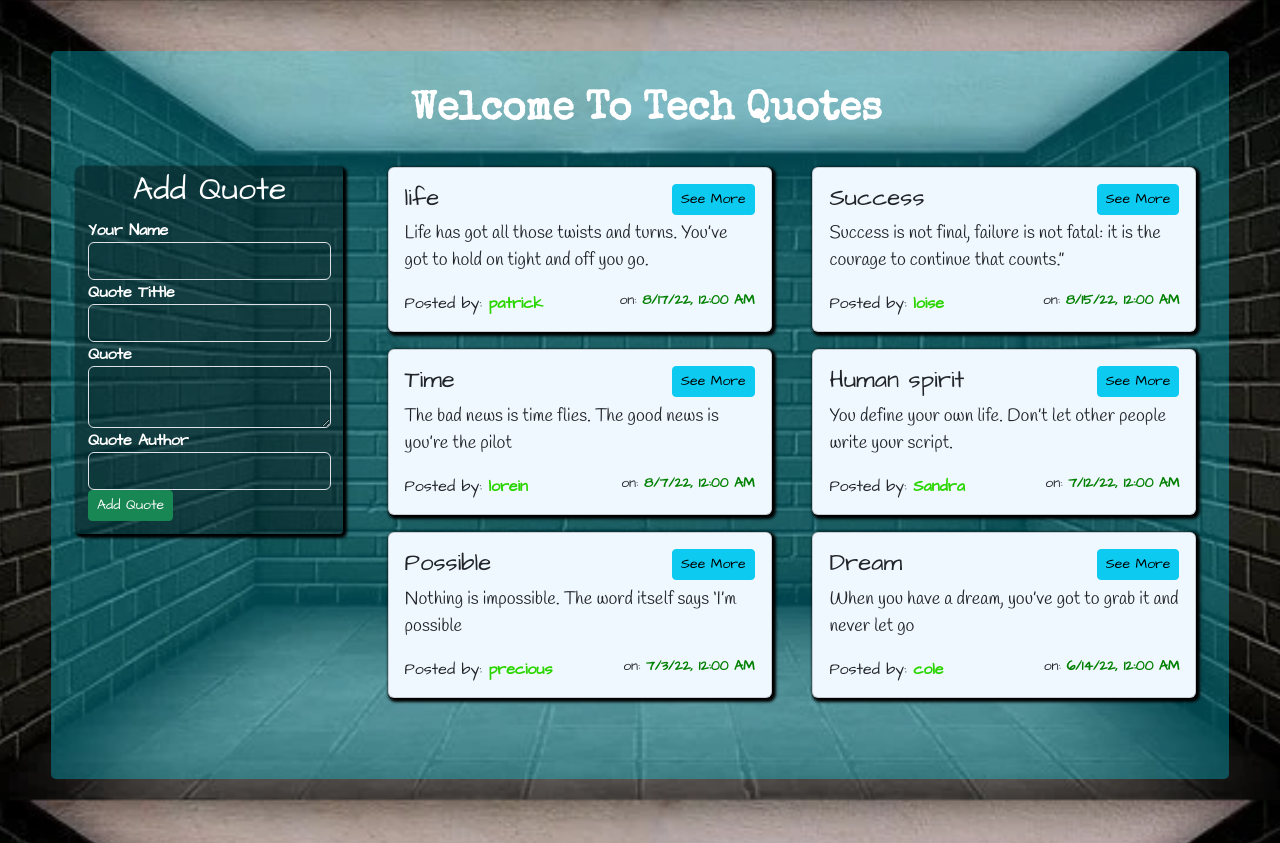
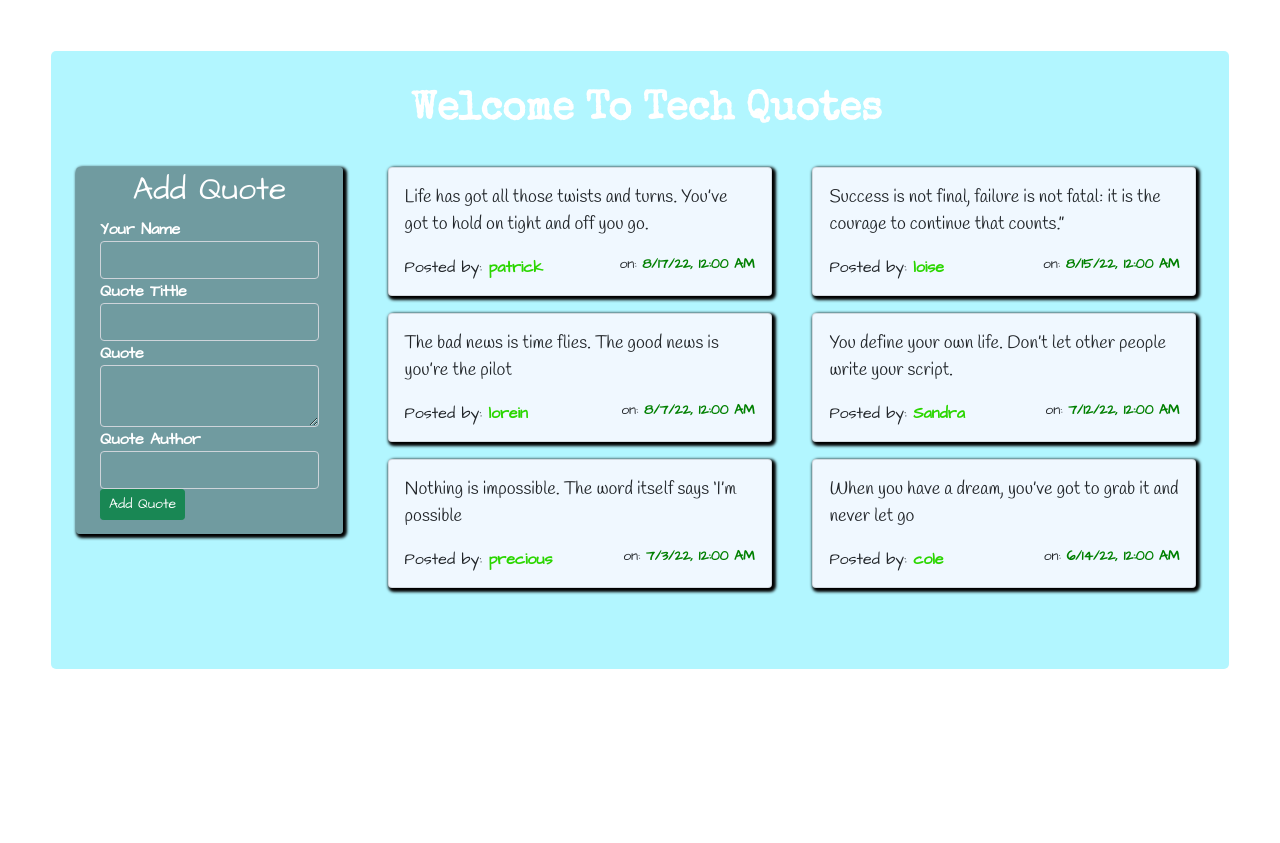
Before and after one commit to sandrakinoti16/Quotes, an Angular app: page / in a window 1280 px wide. After the commit the page ends 800 px from the top, so only its background shows below. Built offline with nearby package versions, Linux system fonts and the light colour scheme; a web font is replaced by a local one.

Commit message:
add changed filees

```diff
--- a/package.json
+++ b/package.json
@@ -18,6 +18,8 @@
     "@angular/platform-browser": "~13.3.0",
     "@angular/platform-browser-dynamic": "~13.3.0",
     "@angular/router": "~13.3.0",
+    "bootstrap": "^5.1.3",
+    "popper": "^1.0.1",
     "rxjs": "~7.5.0",
     "tslib": "^2.3.0",
     "zone.js": "~0.11.4"
@@ -28,6 +30,7 @@
     "@angular/compiler-cli": "~13.3.0",
     "@types/jasmine": "~3.10.0",
     "@types/node": "^12.11.1",
+    "angular-cli-ghpages": "^1.0.0",
     "jasmine-core": "~4.0.0",
     "karma": "~6.3.0",
     "karma-chrome-launcher": "~3.1.0",
--- a/src/app/quote-details/quote-details.component.ts
+++ b/src/app/quote-details/quote-details.component.ts
@@ -7,9 +7,9 @@ import { Quote } from '../quote';
   styleUrls: ['./quote-details.component.css']
 })
 export class QuoteDetailsComponent implements OnInit {
-  @Input() quoty: Quote | undefined;
+  @Input() quoty!: Quote ;
   @Output() isRead = new EventEmitter<boolean>();
-  quotes: any;
+  quotes!: Quote;
   deleteQuote(read:boolean){
     this.isRead.emit(read);
   }
--- a/src/app/quotes-form/quotes-form.component.html
+++ b/src/app/quotes-form/quotes-form.component.html
@@ -5,40 +5,40 @@
       <div class="form-group">
         <label for="name">Your Name</label>
         <input type="text" required class="form-control" id="name" [(ngModel)]="quoted.name" name="name" #name='ngModel' minlength="3">
-        <div *ngIf="name.invalid && name.dirty" class="alert alert-danger">
+        <!-- <div *ngIf="name.invalid && name.dirty" class="alert alert-danger">
           <div *ngIf="name.errors.required">
               Your name is required.
           </div>
           <div *ngIf="name.errors.minlength">
             Name is at least 3 characters long.
           </div>
-        </div>
+        </div>  -->
       </div>
       <div class="form-group">
         <label for="name">Quote Tittle</label>
         <input type="text" required class="form-control" id="title" [(ngModel)]="quoted.title" name="title" #title='ngModel'>
-        <div *ngIf="title.invalid && title.dirty" class="alert alert-danger">
+        <!-- <div *ngIf="title.invalid && title.dirty" class="alert alert-danger">
           <div *ngIf="title.errors.required">
               Title is required.
           </div>
-        </div>
+        </div> -->
       </div>
       <div class="form-group">
         <label for="description">Quote</label>
         <textarea class="form-control" id="quote" rows="2" required [(ngModel)]="quoted.quote" name="quote" #quote='ngModel'></textarea>
-        <div *ngIf="quote.invalid && quote.dirty" class="alert alert-danger">
+        <!-- <div *ngIf="quote.invalid && quote.dirty" class="alert alert-danger">
           <div *ngIf="quote.errors.required">
               Quote can not be empty.
-          </div>
-        </div>
-      </div>
+          </div> -->
+        <!-- </div>
+      </div> -->
       <div class="form-group">
         <label for="name">Quote Author</label>
         <input type="text" required class="form-control" id="author"[(ngModel)]="quoted.author" name="author" #author='ngModel'>
-        <div *ngIf="title.invalid && title.dirty" class="alert alert-danger">
+        <!-- <div *ngIf="title.invalid && title.dirty" class="alert alert-danger">
           <div *ngIf="title.errors.required">
               Author Name is required.
-          </div>
+          </div> -->
         </div>
       </div>
       <button type="submit" class="btn btn-sm btn-success">Add Quote</button>
--- a/src/app/quotes/quotes.component.html
+++ b/src/app/quotes/quotes.component.html
@@ -11,7 +11,7 @@
           <div class="all-cards">
             <div *ngFor="let quote of sortQuotes let i= index" class="card" style="width: 24rem;"  >
               <div class="card-body">
-                <h4 class="card-title" appHighlightQoute >{{quote.title}} {{quote.maxlikes}}<button (click)='displayInfo(i)' class="btn btn-info btn-sm" id="quotes-button" >See More</button></h4>
+                <!-- <h4 class="card-title" appHighlightQoute >{{quote.title}} {{quote.maxlikes}}<button (click)='displayInfo(i)' class="btn btn-info btn-sm" id="quotes-button" >See More</button></h4> -->
                 <p class="card-text" id="param">{{quote.quote}}</p>
                 <app-quote-details *ngIf='quote.showInfo' bind-quoty='quote' (isRead)='quoteDelete($event,i)'></app-quote-details>
                 <span class="card-subtitle mb-2">Posted by: <span id="name">{{quote.name}}</span><span id="date">on: <span id="datecolor">{{quote.datePosted|date:'short'}}</span></span></span>
--- a/src/app/quotes/quotes.component.ts
+++ b/src/app/quotes/quotes.component.ts
@@ -24,7 +24,7 @@ export class QuotesComponent implements OnInit {
   addedQuote(quote: Quote){
     let arraysize = this.quotes.length;
     quote.id = arraysize+1;
-    quote.completeDate = new Date(quote.completeDate)
+    quote.completeDate = new Date(quote.completeDate!)
     this.quotes.push(quote)
   }
   quoteDelete(isRead: any, index: number){
@@ -37,7 +37,7 @@ export class QuotesComponent implements OnInit {
     }
   }
 
-  displayInfo(index: string | number){
+  displayInfo(index:any){
     this.quotes[index].showInfo = !this.quotes[index].showInfo;
   }
   constructor() { }
--- a/src/styles.css
+++ b/src/styles.css
@@ -1,10 +1,10 @@
 @import "~bootstrap/dist/css/bootstrap.css";
-@import '~font-awesome/css/font-awesome.css';
+/* @import '~font-awesome/css/font-awesome.css'; */
 @import url('https://fonts.googleapis.com/css?family=ABeeZee|Architects+Daughter|Handlee|Indie+Flower|Patrick+Hand|Special+Elite&display=swap');
-body{
+/* body{
   background-image: url("../src/assets/background\ image.webp");
   background-position: center center;
   background-size: cover;
   background-repeat: no-repeat;
   background-attachment: fixed;
-}
+} */
```
Also changed, not shown: 1 other file (tests, documents, lock files or other folders).
